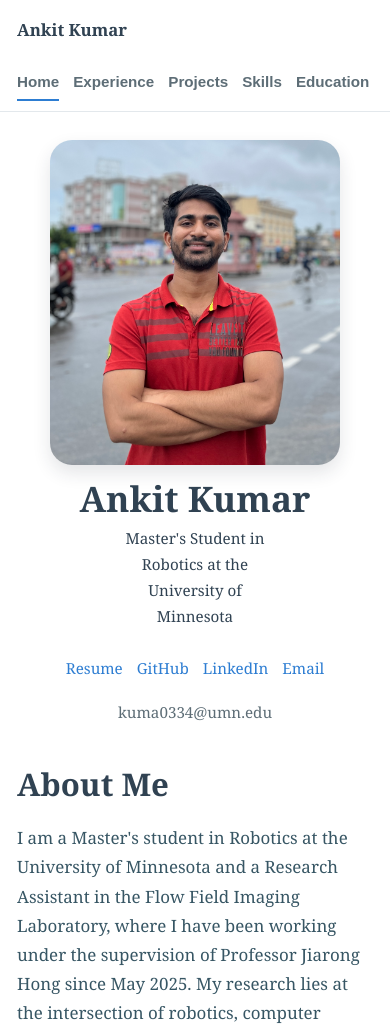
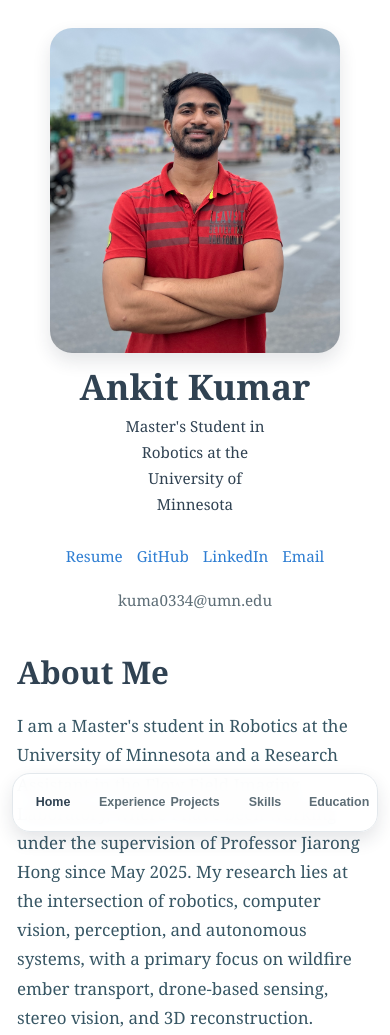
Before and after one commit to ankit24079/ankit.github.io, a plain HTML site: page index.html in a window 390 px wide. Shown: the top 1035 px of the page. Drawn offline with Linux system fonts and the light colour scheme.

Commit message:
Replace top bar with right section rail

```diff
--- a/index.html
+++ b/index.html
@@ -11,18 +11,14 @@
     <link rel="stylesheet" href="styles.css" />
   </head>
   <body>
-    <header class="site-header">
-      <div class="container topbar">
-        <a class="brand" href="#home">Ankit Kumar</a>
-        <nav class="top-nav" aria-label="Primary">
+    <nav class="section-rail" aria-label="Section navigation">
+      <div class="section-marker" aria-hidden="true"></div>
       <a href="#home">Home</a>
       <a href="#experience">Experience</a>
       <a href="#projects">Projects</a>
       <a href="#skills">Skills</a>
       <a href="#education">Education</a>
     </nav>
-      </div>
-    </header>
 
     <main class="page-shell">
       <div class="container page-layout">
--- a/script.js
+++ b/script.js
@@ -1,16 +1,22 @@
 const sections = document.querySelectorAll("main section[id]");
-const navLinks = document.querySelectorAll(".top-nav a");
-const yearNode = document.getElementById("year");
+const navLinks = document.querySelectorAll(".section-rail a");
+const sectionMarker = document.querySelector(".section-marker");
 const profilePhoto = document.querySelector(".profile-photo");
-
-if (yearNode) {
-  yearNode.textContent = new Date().getFullYear();
-}
 
 if (profilePhoto) {
   profilePhoto.addEventListener("error", () => {
     profilePhoto.style.display = "none";
   });
+}
+
+function updateMarker(link) {
+  if (!sectionMarker || !link) {
+    return;
+  }
+
+  const offset = link.offsetTop - 14;
+  sectionMarker.style.transform = `translateY(${offset}px)`;
+  sectionMarker.style.height = `${link.offsetHeight}px`;
 }
 
 const observer = new IntersectionObserver(
@@ -21,10 +27,12 @@ const observer = new IntersectionObserver(
       }
 
       navLinks.forEach((link) => {
-        link.classList.toggle(
-          "is-active",
-          link.getAttribute("href") === `#${entry.target.id}`
-        );
+        const isActive = link.getAttribute("href") === `#${entry.target.id}`;
+        link.classList.toggle("is-active", isActive);
+
+        if (isActive) {
+          updateMarker(link);
+        }
       });
     });
   },
@@ -35,3 +43,12 @@ const observer = new IntersectionObserver(
 );
 
 sections.forEach((section) => observer.observe(section));
+
+if (navLinks.length > 0) {
+  updateMarker(navLinks[0]);
+}
+
+window.addEventListener("resize", () => {
+  const activeLink = document.querySelector(".section-rail a.is-active") || navLinks[0];
+  updateMarker(activeLink);
+});
--- a/styles.css
+++ b/styles.css
@@ -54,63 +54,57 @@ h3 {
   margin: 0 auto;
 }
 
-.site-header {
-  position: sticky;
-  top: 0;
-  z-index: 20;
-  background: rgba(255, 255, 255, 0.96);
-  border-bottom: 1px solid var(--line);
+.section-rail {
+  position: fixed;
+  top: 50%;
+  right: 24px;
+  z-index: 30;
+  display: grid;
+  gap: 10px;
+  padding: 14px 14px 14px 18px;
+  border: 1px solid var(--line);
+  border-radius: 18px;
+  background: rgba(255, 255, 255, 0.94);
+  box-shadow: var(--shadow);
+  transform: translateY(-50%);
   backdrop-filter: blur(10px);
 }
 
-.topbar {
-  display: flex;
-  align-items: center;
-  justify-content: space-between;
-  gap: 24px;
-  min-height: 72px;
+.section-rail a {
+  position: relative;
+  z-index: 1;
+  min-width: 110px;
+  padding: 8px 12px;
+  border-radius: 12px;
+  color: var(--muted);
+  font-family: Arial, Helvetica, sans-serif;
+  font-size: 0.9rem;
+  font-weight: 600;
+  transition:
+    color 160ms ease,
+    transform 160ms ease;
 }
 
-.brand {
+.section-rail a.is-active {
   color: var(--heading);
-  font-size: 1.05rem;
-  font-weight: 700;
+  transform: translateX(-2px);
 }
 
-.top-nav {
-  display: flex;
-  flex-wrap: wrap;
-  gap: 20px;
-}
-
-.top-nav a {
-  position: relative;
-  color: var(--muted);
-  font-family: Arial, Helvetica, sans-serif;
-  font-size: 0.95rem;
-  font-weight: 600;
-}
-
-.top-nav a::after {
-  content: "";
+.section-marker {
   position: absolute;
-  left: 0;
-  bottom: -6px;
-  width: 100%;
-  height: 2px;
+  left: 8px;
+  top: 14px;
+  width: 4px;
+  height: 34px;
+  border-radius: 999px;
   background: var(--accent);
-  transform: scaleX(0);
-  transform-origin: left;
-  transition: transform 160ms ease;
-}
-
-.top-nav a:hover::after,
-.top-nav a.is-active::after {
-  transform: scaleX(1);
+  transition:
+    transform 220ms ease,
+    height 220ms ease;
 }
 
 .page-shell {
-  padding: 40px 0 80px;
+  padding: 56px 0 80px;
 }
 
 .page-layout {
@@ -122,7 +116,7 @@ h3 {
 
 .profile-sidebar {
   position: sticky;
-  top: 108px;
+  top: 40px;
   text-align: center;
 }
 
@@ -172,7 +166,7 @@ h3 {
 
 .content-section {
   margin-bottom: 48px;
-  scroll-margin-top: 110px;
+  scroll-margin-top: 32px;
 }
 
 .content-section h2 {
@@ -240,8 +234,8 @@ h3 {
 
 .education-logo {
   width: 100%;
-  max-width: 132px;
-  max-height: 72px;
+  max-width: 96px;
+  max-height: 52px;
   object-fit: contain;
   background: #fff;
 }
@@ -259,6 +253,10 @@ h3 {
   .profile-photo {
     max-width: 290px;
   }
+
+  .section-rail {
+    right: 16px;
+  }
 }
 
 @media (max-width: 720px) {
@@ -266,19 +264,31 @@ h3 {
     --container: min(1360px, calc(100% - 34px));
   }
 
-  .page-shell {
-    padding: 28px 0 56px;
+  .section-rail {
+    position: fixed;
+    right: 12px;
+    bottom: 12px;
+    top: auto;
+    left: 12px;
+    grid-template-columns: repeat(5, minmax(0, 1fr));
+    gap: 6px;
+    padding: 10px;
+    transform: none;
   }
 
-  .topbar {
-    min-height: auto;
-    padding: 16px 0;
-    align-items: flex-start;
-    flex-direction: column;
+  .section-rail a {
+    min-width: 0;
+    padding: 8px 6px;
+    font-size: 0.78rem;
+    text-align: center;
   }
 
-  .top-nav {
-    gap: 14px;
+  .section-marker {
+    display: none;
+  }
+
+  .page-shell {
+    padding: 28px 0 104px;
   }
 
   .content-section h2 {
@@ -296,6 +306,6 @@ h3 {
   }
 
   .education-logo {
-    max-width: 140px;
+    max-width: 92px;
   }
 }
```
Lines whose indentation alone changed are shown as unchanged.
